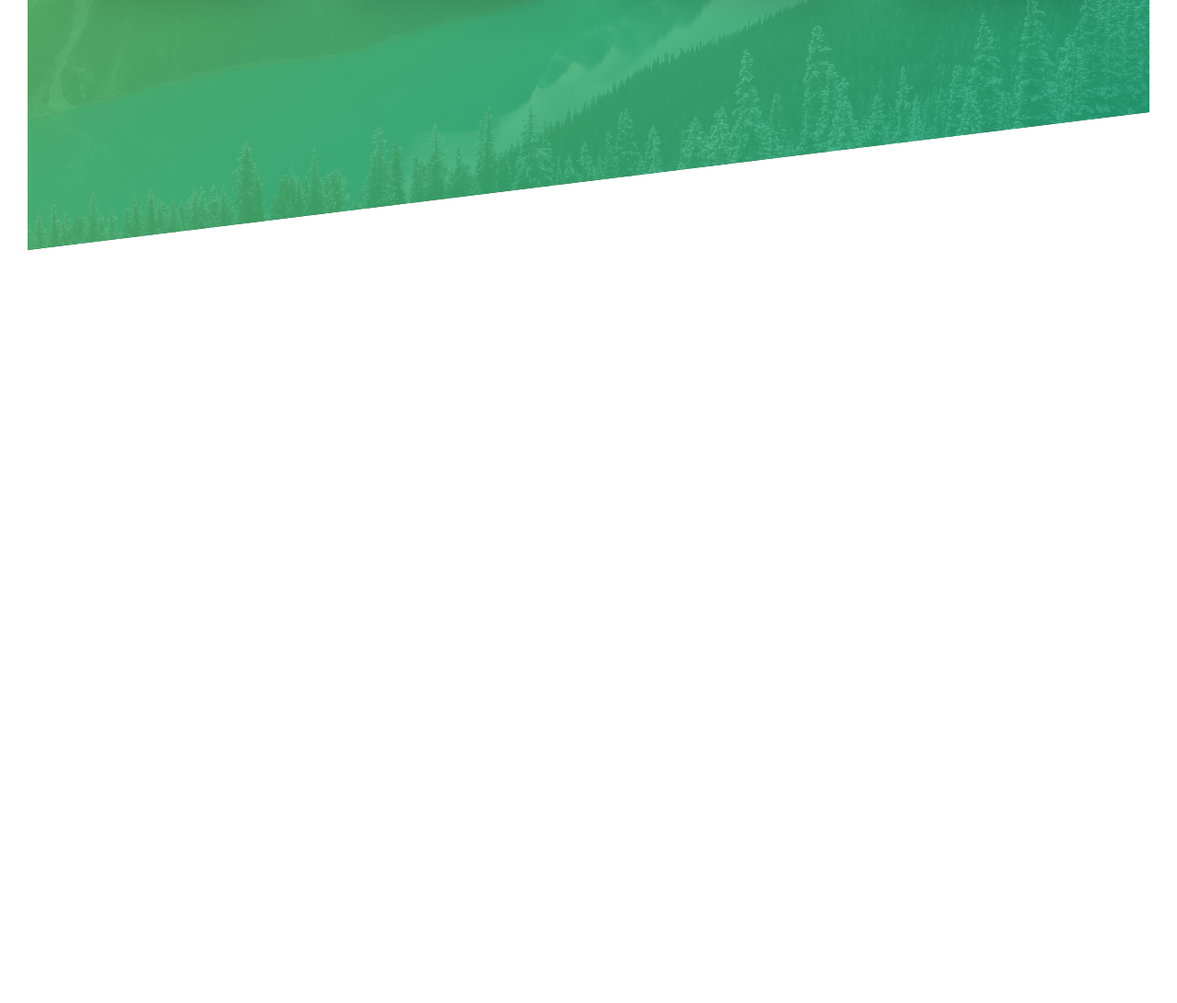
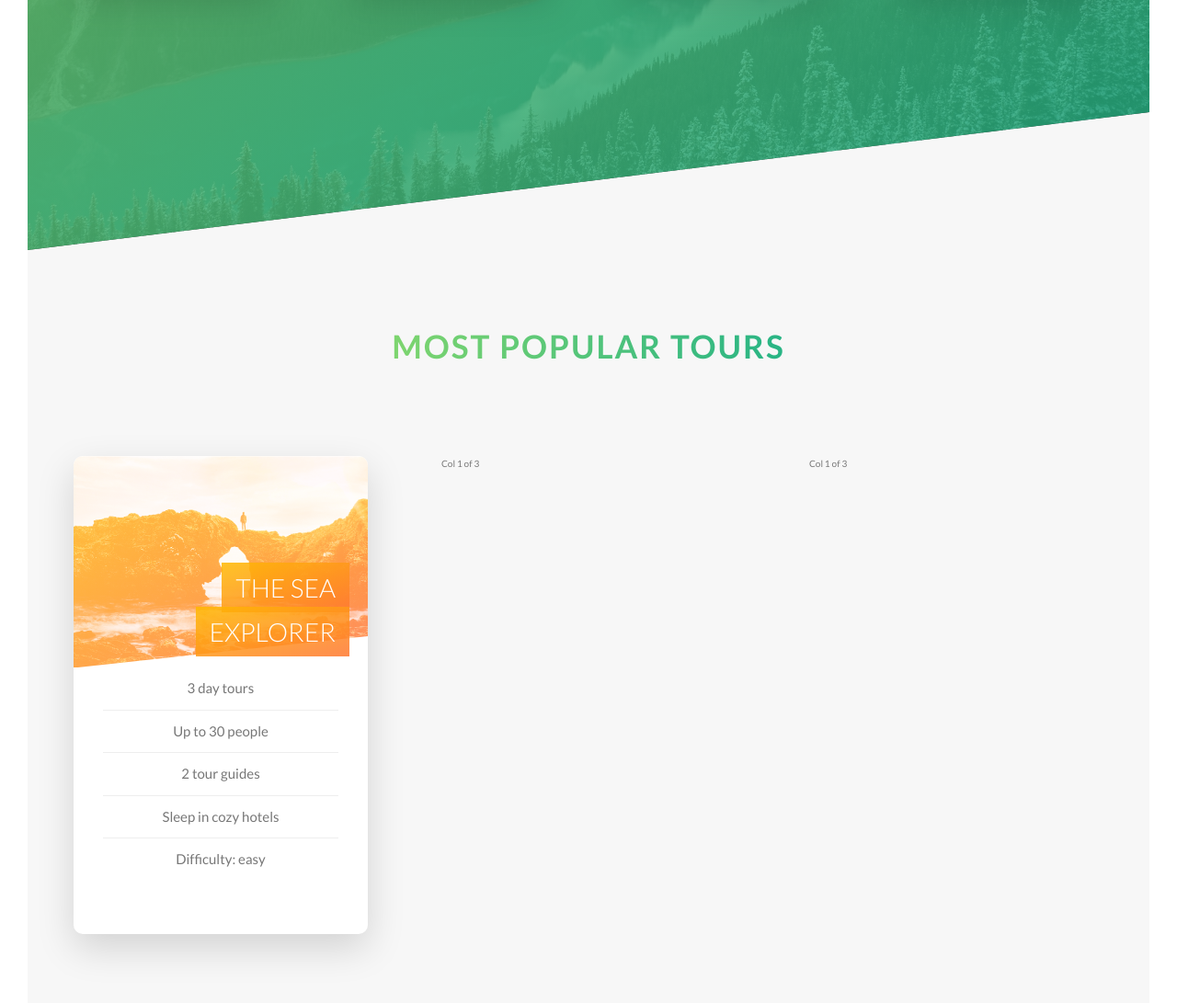
Before and after one commit to stevechanvii/AdventurousTours, a website: page index.html in a window 1280 px wide. Shown: the part 2081-3172 px from the top of the page at 92% size. Before the commit the page ends 2353 px from the top, so only its background shows below. Drawn offline with Linux system fonts and the light colour scheme.

Commit message:
setup the front of clip board

```diff
--- a/index.html
+++ b/index.html
@@ -139,6 +139,49 @@
                     </div>
                 </div>
             </section>
+
+            <section class="section-tours">
+                <div class="u-center-text u-margin-bottom-big">
+                    <h2 class="heading-secondary">
+                        Most popular tours
+                    </h2>
+                </div>
+
+                <div class="row">
+                    <div class="col-1-of-3">
+                        <div class="card">
+                            <div class="card__side card__side--front">
+                                <div class="card__picture card__picture--1">
+                                    &nbsp;
+                                </div>
+                                <h4 class="card__heading">
+                                    <span class="card__heading-span card__heading-span--1">
+                                        The sea explorer
+                                    </span>
+                                </h4>
+                                <div class="card__details">
+                                    <ul>
+                                        <li>3 day tours</li>
+                                        <li>Up to 30 people</li>
+                                        <li>2 tour guides</li>
+                                        <li>Sleep in cozy hotels</li>
+                                        <li>Difficulty: easy</li>
+                                    </ul>
+                                </div>
+                            </div>
+                            <div class="card__side card__side--back card__side--back-1">
+                                BACK
+                            </div>
+                        </div>
+                    </div>
+                    <div class="col-1-of-3">
+                        Col 1 of 3
+                    </div>
+                    <div class="col-1-of-3">
+                        Col 1 of 3
+                    </div>
+                </div>
+            </section>
         </main>
 
         <!-- <section class="grid-text">
--- a/sass/abstracts/_variables.scss
+++ b/sass/abstracts/_variables.scss
@@ -3,7 +3,14 @@
 $color-primary-light: #7ed56f;
 $color-primary-dark: #28b485;
 
+$color-secondary-light: #ffb900;
+$color-secondary-dark: #ff7730;
+
+$color-tertiary-light: #2998ff;
+$color-tertiary-dark: #5643fa;
+
 $color-grey-light-1: #f7f7f7;
+$color-grey-light-2: #eee;
 
 $color-grey-dark: #777;
 $color-white: #fff;
--- /dev/null
+++ b/sass/components/_card.scss
@@ -0,0 +1,123 @@
+.card {
+    // functionality
+    // give a 3D-positioned element some perspective, give it a large number to make nicer.
+    perspective: 150rem;
+    -moz-perspective: 150rem;
+    position: relative;
+    height: 52rem;
+
+    &__side {
+        color: #fff;
+        font-size: 2rem;
+
+        height: 52rem;
+        transition: all 0.8s ease;
+        position: absolute;
+        top: 0;
+        left: 0;
+        width: 100%;
+        // if we set it to hidden, it basically hides the back part of an element.
+        backface-visibility: hidden;
+        -webkit-backface-visibility: hidden;
+        border-radius: 1rem;
+        // to avoid image cover radius
+        overflow: hidden;
+        box-shadow: 0 1.5rem 4rem rgba($color-black, 0.15);
+
+        &--front {
+            background-color: $color-white;
+        }
+
+        &--back {
+            background-color: green;
+            transform: rotateY(180deg);
+
+            &-1 {
+                background-image: linear-gradient(
+                    to right bottom,
+                    $color-secondary-light,
+                    $color-secondary-dark
+                );
+            }
+        }
+    }
+
+    &:hover &__side--front {
+        transform: rotateY(-180deg);
+    }
+
+    &:hover &__side--back {
+        transform: rotateY(0);
+    }
+
+    // front side styling
+    &__picture {
+        background-size: cover;
+        height: 23rem;
+        background-blend-mode: screen;
+        -webkit-clip-path: polygon(0 0, 100% 0, 100% 85%, 0 100%);
+        clip-path: polygon(0 0, 100% 0, 100% 85%, 0 100%);
+
+        &--1 {
+            background-image: linear-gradient(
+                    to right bottom,
+                    $color-secondary-light,
+                    $color-secondary-dark
+                ),
+                url(../img/nat-5.jpg);
+        }
+
+        &--2 {
+            background-image: url(../img/nat-5.jpg);
+        }
+
+        &--3 {
+            background-image: url(../img/nat-5.jpg);
+        }
+    }
+
+    &__heading {
+        font-size: 2.8rem;
+        font-weight: 300;
+        text-transform: uppercase;
+        text-align: right;
+        color: $color-white;
+        position: absolute;
+        top: 12rem;
+        right: 2rem;
+        width: 75%;
+    }
+
+    &__heading-span {
+        padding: 1rem 1.5rem;
+        // simply apply all the declarations that we have in the selector, in this case is only the padding
+        -webkit-box-decoration-break: clone;
+        box-decoration-break: clone;
+        &--1 {
+            background-image: linear-gradient(
+                to right bottom,
+                rgba($color-secondary-light, 0.85),
+                rgba($color-secondary-dark, 0.85)
+            );
+        }
+    }
+
+    &__details {
+        ul {
+            list-style: none;
+            width: 80%;
+            margin: 0 auto;
+
+            li {
+                text-align: center;
+                font-size: 1.5rem;
+                padding: 1rem;
+                color: $color-grey-dark;
+
+                &:not(:last-child) {
+                    border-bottom: 1px solid $color-grey-light-2;
+                }
+            }
+        }
+    }
+}
--- a/sass/main.scss
+++ b/sass/main.scss
@@ -12,6 +12,7 @@
 @import 'components/button';
 @import 'components/composition';
 @import 'components/feature-box';
+@import 'components/card';
 
 @import 'layout/grid';
 @import 'layout/header';
--- a/sass/pages/_home.scss
+++ b/sass/pages/_home.scss
@@ -21,3 +21,9 @@
         transform: skewY(7deg);
     }
 }
+
+.section-tours {
+    background-color: $color-grey-light-1;
+    padding: 25rem 0 50rem 0;
+    margin-top: -10rem;
+}
```
Also changed, not shown: css/style.css.
